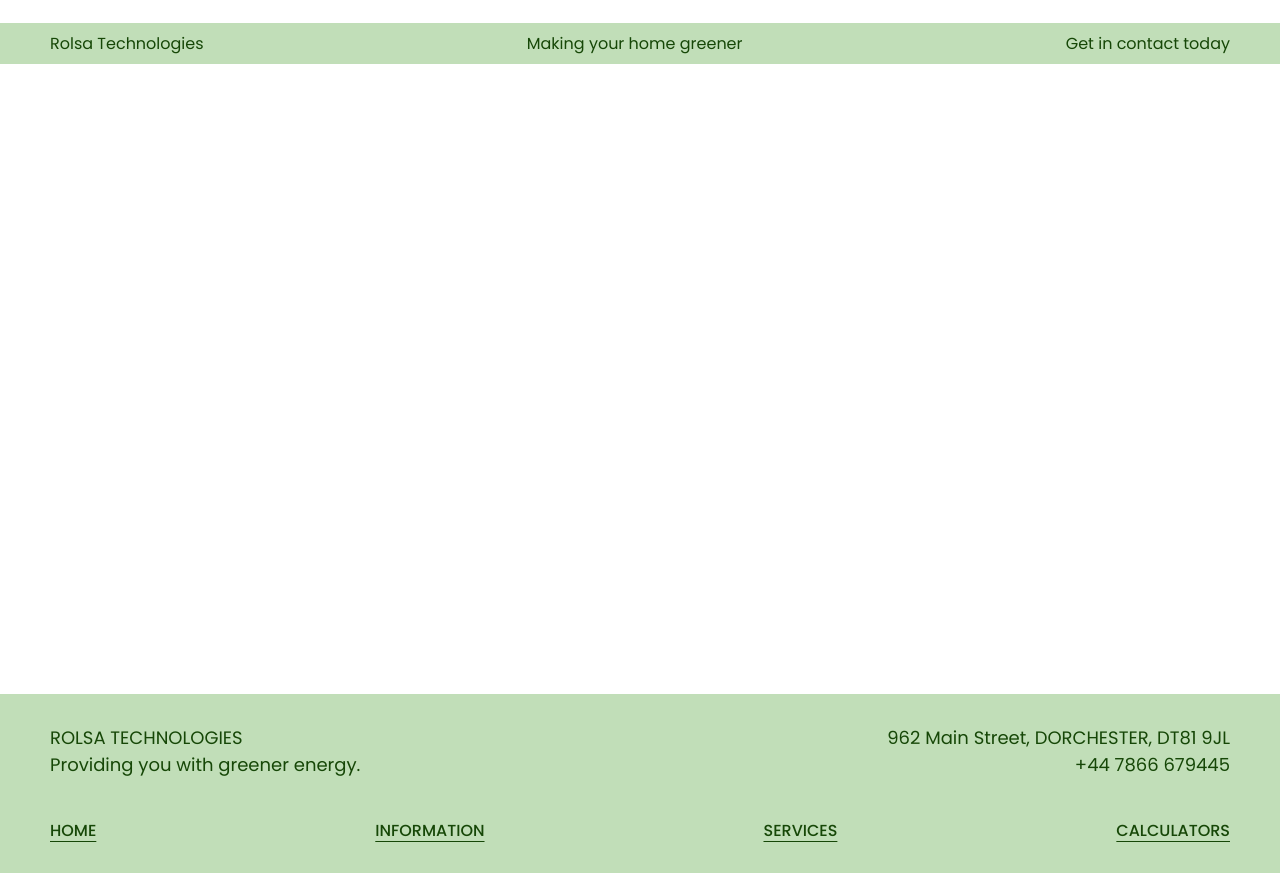
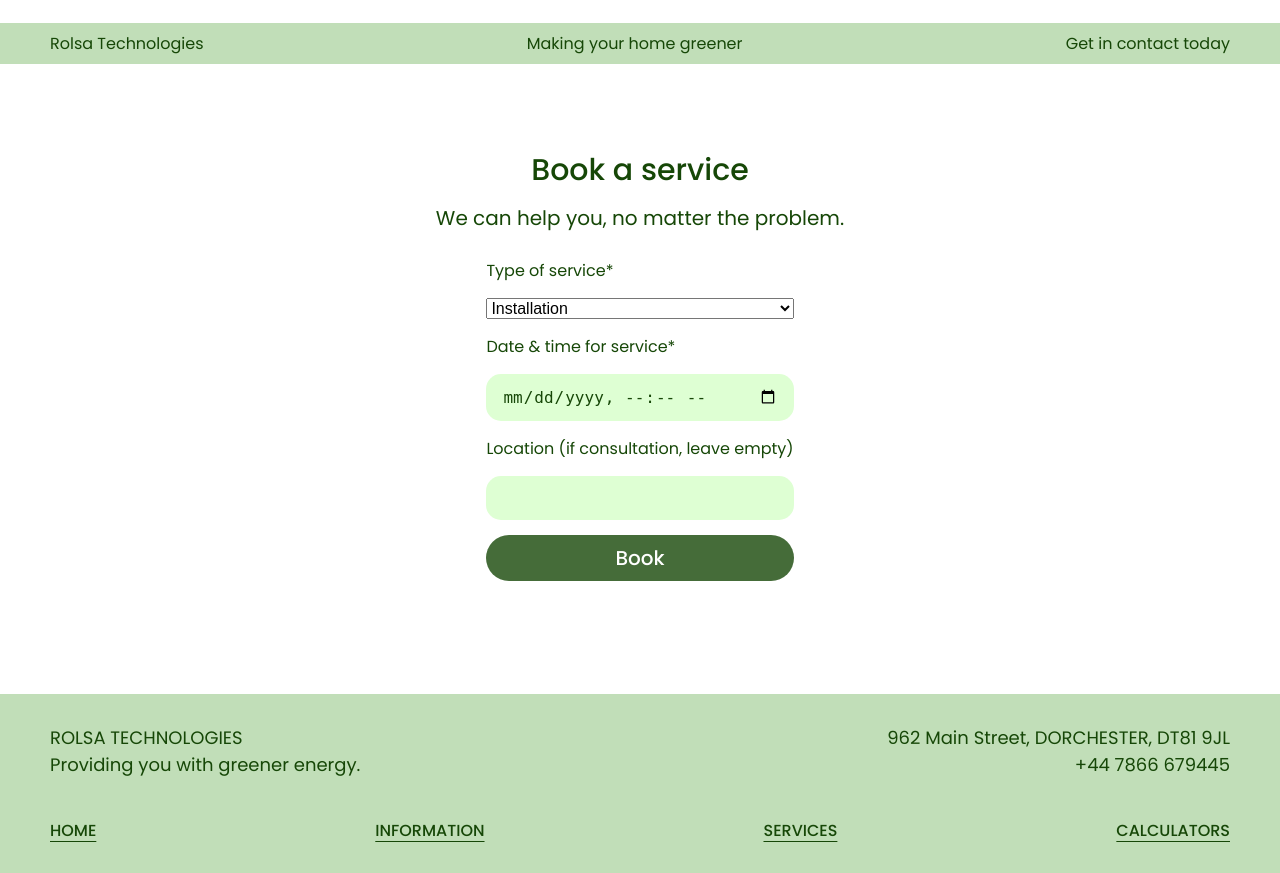
Before and after one commit to willrees23/RolsaTech, a Flask app: page /services/book in a window 1280 px wide. Shown: the part 72-945 px from the top of the page. Run offline with Flask 3, Linux system fonts and the light colour scheme; the visitor is signed in with stand-in values (Sample User, id 1).

Commit message:
start bookings

```diff
--- a/app.py
+++ b/app.py
@@ -233,9 +233,16 @@ def consultations():
 def installations():
     pass
 
-@app.route("/services/book")
+@app.route("/services/book", methods=["GET", "POST"])
 def bookService():
-    return render_template("services/book-a-service.html")
+    user = session.get("user")
+    if request.method == "POST":
+        form = request.form
+        type = form.get("type").upper()
+        datetime = form.get("datetime")
+        location = form.get("location")
+
+    return render_template("services/book-a-service.html", user = user)
 
 if __name__ == "__main__":
     app.run(debug=True)
--- a/static/styles/main.css
+++ b/static/styles/main.css
@@ -38,6 +38,10 @@
     :root {
         --padding: 300px;
     }
+}
+
+p {
+    color: var(--text-primary);
 }
 
 body {
--- a/templates/services/book-a-service.html
+++ b/templates/services/book-a-service.html
@@ -1,5 +1,44 @@
 {% extends "common.html" %}
 {% block title %} Book a service {% endblock %}
 {% block body %}
-
+{% if user %}
+<form method="post" class="form center">
+    {{ super() }}
+    <span class="title">
+        Book a service
+    </span>
+    <span class="subtitle">
+        We can help you, no matter the problem.
+    </span>
+    <div class="actual-form">
+        <label>Type of service*</label>
+        <select required name="type">
+            <option value="installation">Installation</option>
+            <option value="consultation">Consultation</option>
+        </select>
+        <label>
+            Date & time for service*
+        </label>
+        <input required name="datetime" type="datetime-local">
+        <label>
+            Location (if consultation, leave empty)
+        </label>
+        <input name="location" type="text">
+        <button>Book</button>
+    </div>
+</form>
+{% else %}
+<form class="form center">
+    {{ super() }}
+    <span class="title">
+        Account required.
+    </span>
+    <span class="subtitle">
+        You must be logged in to book a service.
+    </span>
+    <div class="actual-form">
+        <a href="/login"><button type="button">Login</button></a>
+    </div>
+</form>
+{% endif %}
 {% endblock %}
```
